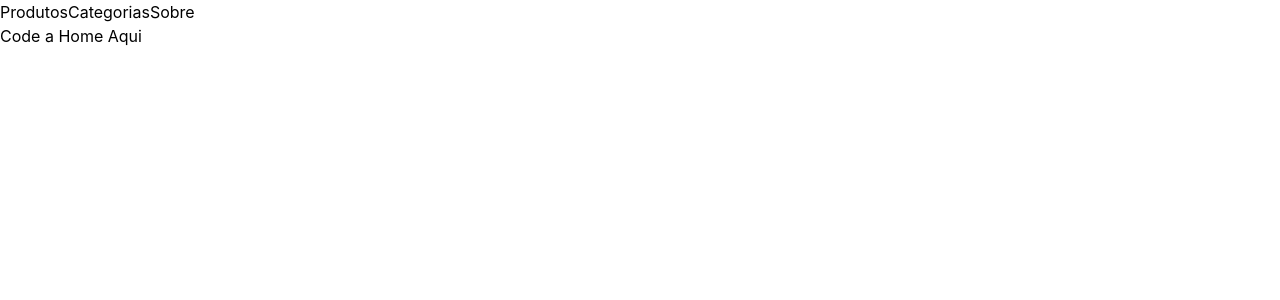
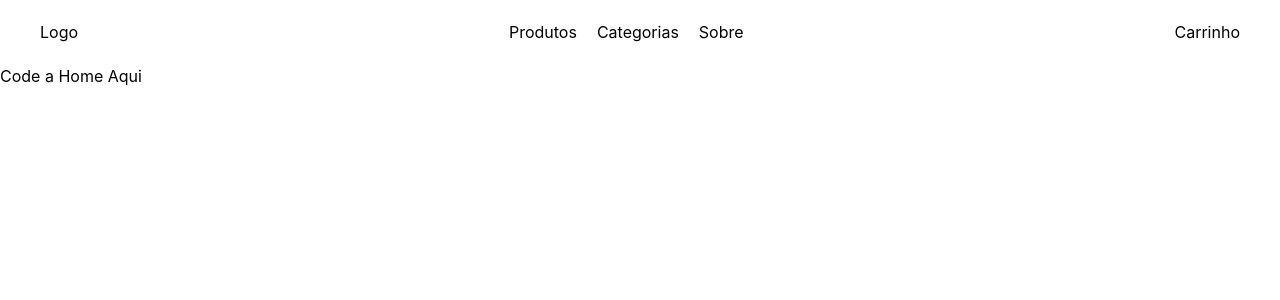
Before and after one commit to rob-ec/art-ecommerce, a Vue app: page / in a window 1280 px wide. Shown: the top 300 px of the page. Built offline with nearby package versions, Linux system fonts and the light colour scheme.

Commit message:
Estilização do menu

```diff
--- a/src/components/PageHeader.vue
+++ b/src/components/PageHeader.vue
@@ -1,9 +1,15 @@
 <template>
-  <div>
-    <nav>
-      <RouterLink to="/products">Produtos</RouterLink>
-      <RouterLink to="/ctegories">Categorias</RouterLink>
-      <RouterLink to="/about">Sobre</RouterLink>
+  <div class="flex px-10 py-5 flex-row justify-between">
+    <div>
+      Logo
+    </div>
+    <nav class="flex flex-row justify-center gap-5">
+      <RouterLink to="/products" class="hover:text-blue-500">Produtos</RouterLink>
+      <RouterLink to="/ctegories" class="hover:text-blue-500">Categorias</RouterLink>
+      <RouterLink to="/about" class="hover:text-blue-500">Sobre</RouterLink>
     </nav>
+    <div>
+      Carrinho
+    </div>
   </div>
 </template>
```
